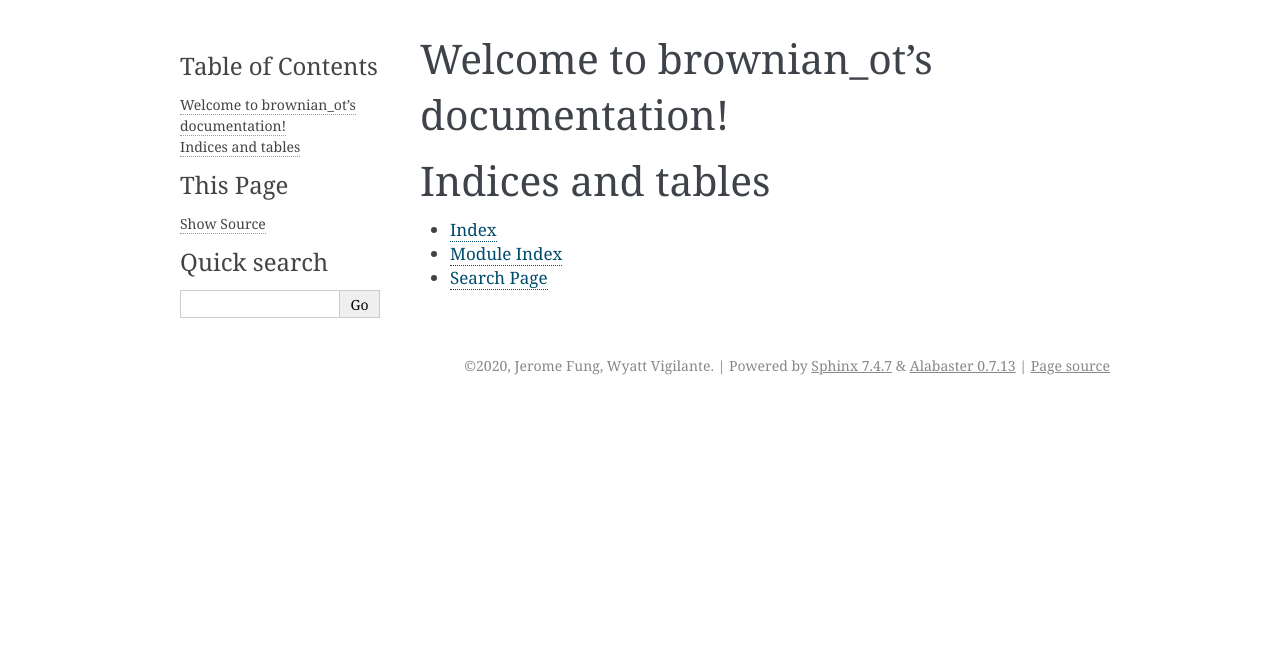
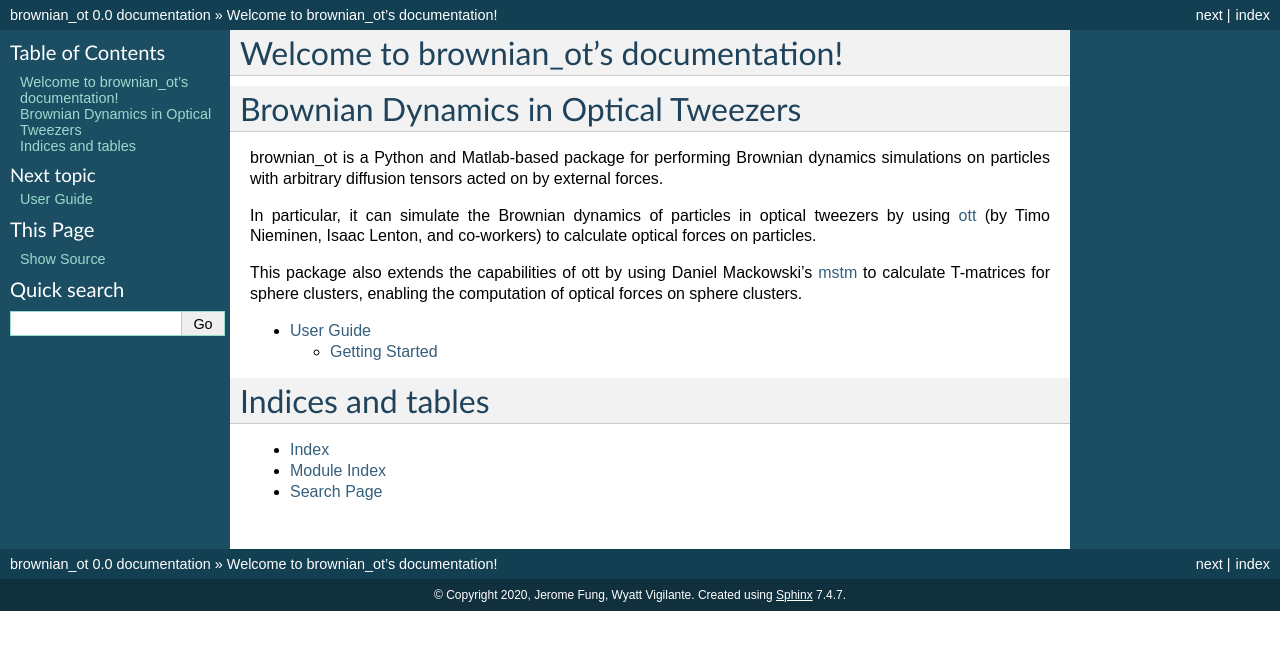
Before and after one commit to jeromefung/brownian_ot, a Sphinx documentation site: the page built from docs/source/index.rst, in a window 1280 px wide. Shown: the top 650 px of the page. Built offline with Sphinx 7.4.7, drawn with Linux system fonts in a browser that asks for light colours.

Commit message:
more structure, start of user's guide

```diff
--- a/docs/source/conf.py
+++ b/docs/source/conf.py
@@ -58,7 +58,7 @@ exclude_patterns = []
 # The theme to use for HTML and HTML Help pages.  See the documentation for
 # a list of builtin themes.
 #
-html_theme = 'alabaster'
+html_theme = 'default'
 
 # Add any paths that contain custom static files (such as style sheets) here,
 # relative to this directory. They are copied after the builtin static files,
--- a/docs/source/index.rst
+++ b/docs/source/index.rst
@@ -6,9 +6,14 @@
 Welcome to brownian_ot's documentation!
 =======================================
 
+.. include:: ../../README.rst
+
 .. toctree::
    :maxdepth: 2
-   :caption: Contents:
+
+   users/index
+
+
 
 
 
--- /dev/null
+++ b/docs/source/users/index.rst
@@ -0,0 +1,10 @@
+.. _user_guide:
+
+==========
+User Guide
+==========
+
+.. toctree::
+    :maxdepth: 1
+
+    setup
--- /dev/null
+++ b/docs/source/users/setup.rst
@@ -0,0 +1,4 @@
+.. _setup:
+
+Getting Started
+===============
```
Also changed, not shown: docs/source/reference/brownian_ot.particles.rst (renamed from docs/source/brownian_ot.particles.rst), docs/source/reference/brownian_ot.rst (renamed from docs/source/brownian_ot.rst), docs/source/reference/modules.rst (renamed from docs/source/modules.rst).
